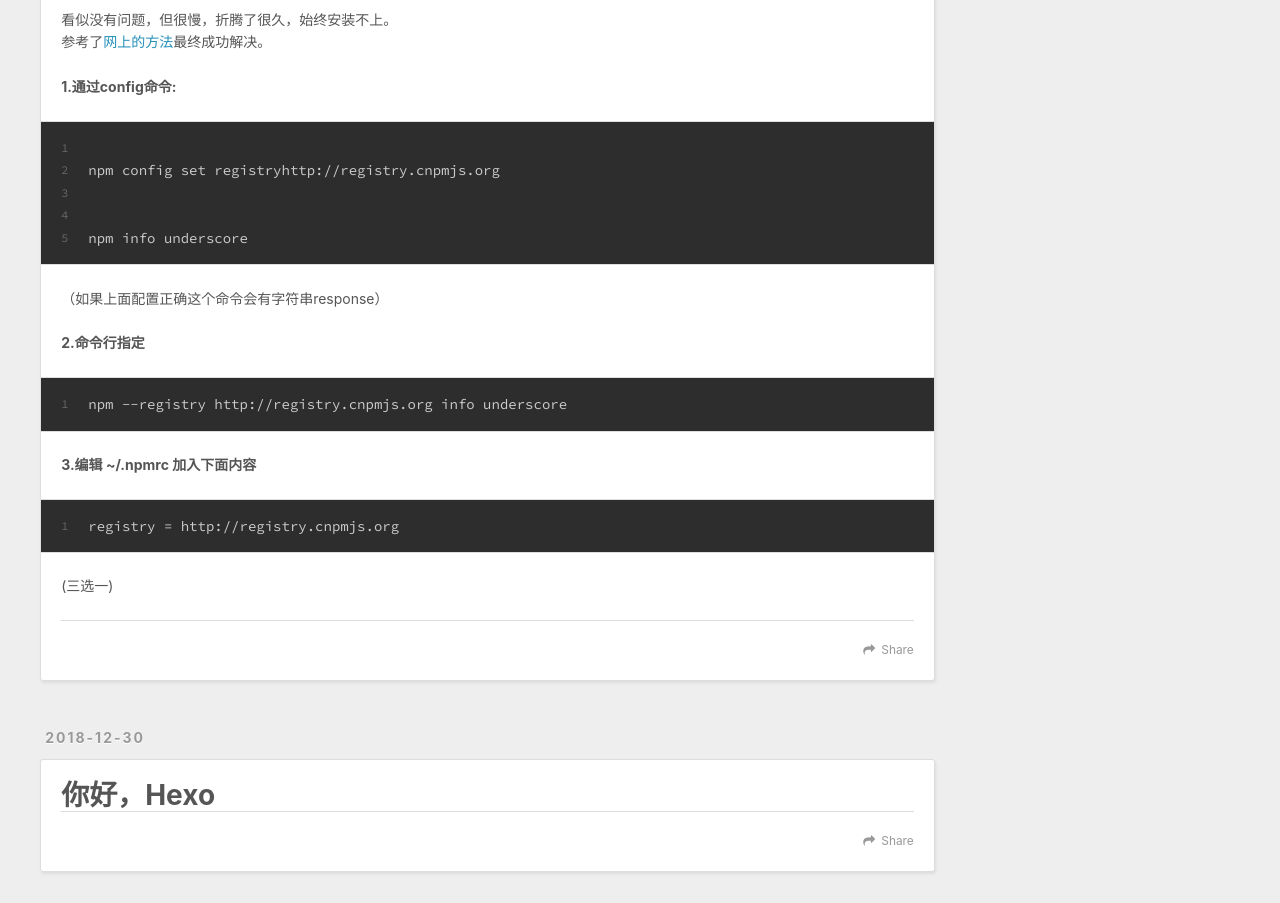
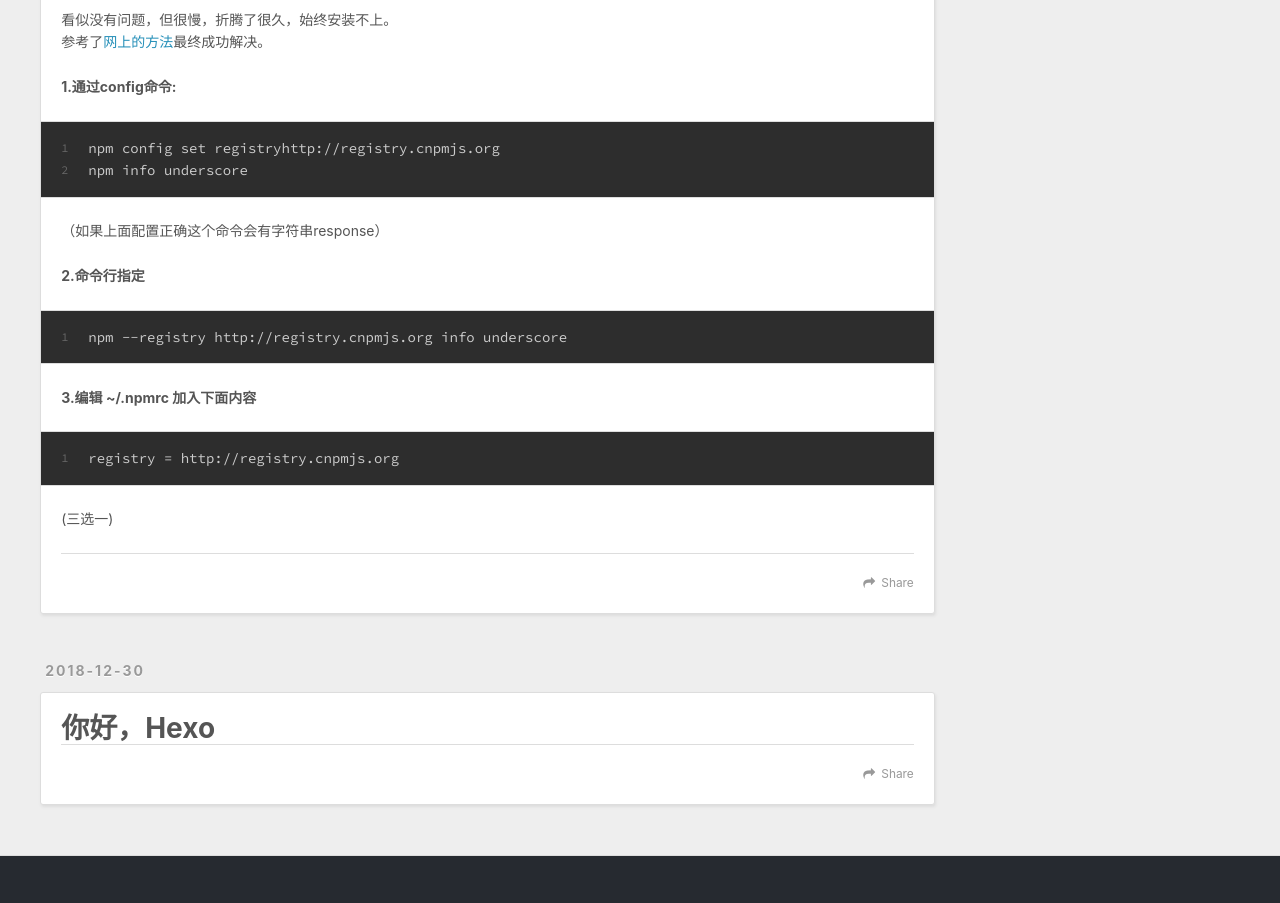
Before and after one commit to Silvia-man/Silvia-man.github.io, a plain HTML site: page index.html in a window 1280 px wide. Shown: the part 840-1743 px from the top of the page. Drawn offline with nearby package versions, Linux system fonts and the light colour scheme.

Commit message:
Site updated: 2019-01-03 21:55:59

```diff
--- a/index.html
+++ b/index.html
@@ -87,8 +87,7 @@
         <p><em>在按<a href="https://www.cnblogs.com/fengxiongZz/p/7707219.html" target="_blank" rel="noopener">教程</a>搭建自己的博客时，遇到了Hexo安装不上的问题</em></p>
 <p><img src="https://s2.ax1x.com/2019/01/03/FoW2a6.jpg" alt="问题情况"></p>
 <p>看似没有问题，但很慢，折腾了很久，始终安装不上。<br>参考了<a href="https://blog.csdn.net/u013660169/article/details/47151929?utm_source=blogxgwz3" target="_blank" rel="noopener">网上的方法</a>最终成功解决。</p>
-<p><strong>1.通过config命令:</strong></p>
-<figure class="highlight plain"><table><tr><td class="gutter"><pre><span class="line">1</span><br><span class="line">2</span><br><span class="line">3</span><br><span class="line">4</span><br><span class="line">5</span><br></pre></td><td class="code"><pre><span class="line"></span><br><span class="line">npm config set registryhttp://registry.cnpmjs.org</span><br><span class="line"></span><br><span class="line"></span><br><span class="line">npm info underscore</span><br></pre></td></tr></table></figure>
+<p><strong>1.通过config命令:</strong><br><figure class="highlight plain"><table><tr><td class="gutter"><pre><span class="line">1</span><br><span class="line">2</span><br></pre></td><td class="code"><pre><span class="line">npm config set registryhttp://registry.cnpmjs.org</span><br><span class="line">npm info underscore</span><br></pre></td></tr></table></figure></p>
 <p>（如果上面配置正确这个命令会有字符串response）</p>
 <p><strong>2.命令行指定</strong></p>
 <figure class="highlight plain"><table><tr><td class="gutter"><pre><span class="line">1</span><br></pre></td><td class="code"><pre><span class="line">npm --registry http://registry.cnpmjs.org info underscore</span><br></pre></td></tr></table></figure>
```
Also changed, not shown: 2019/01/03/使用Hexo-Github搭建博客时遇到的问题/index.html (+5 -6 lines).
